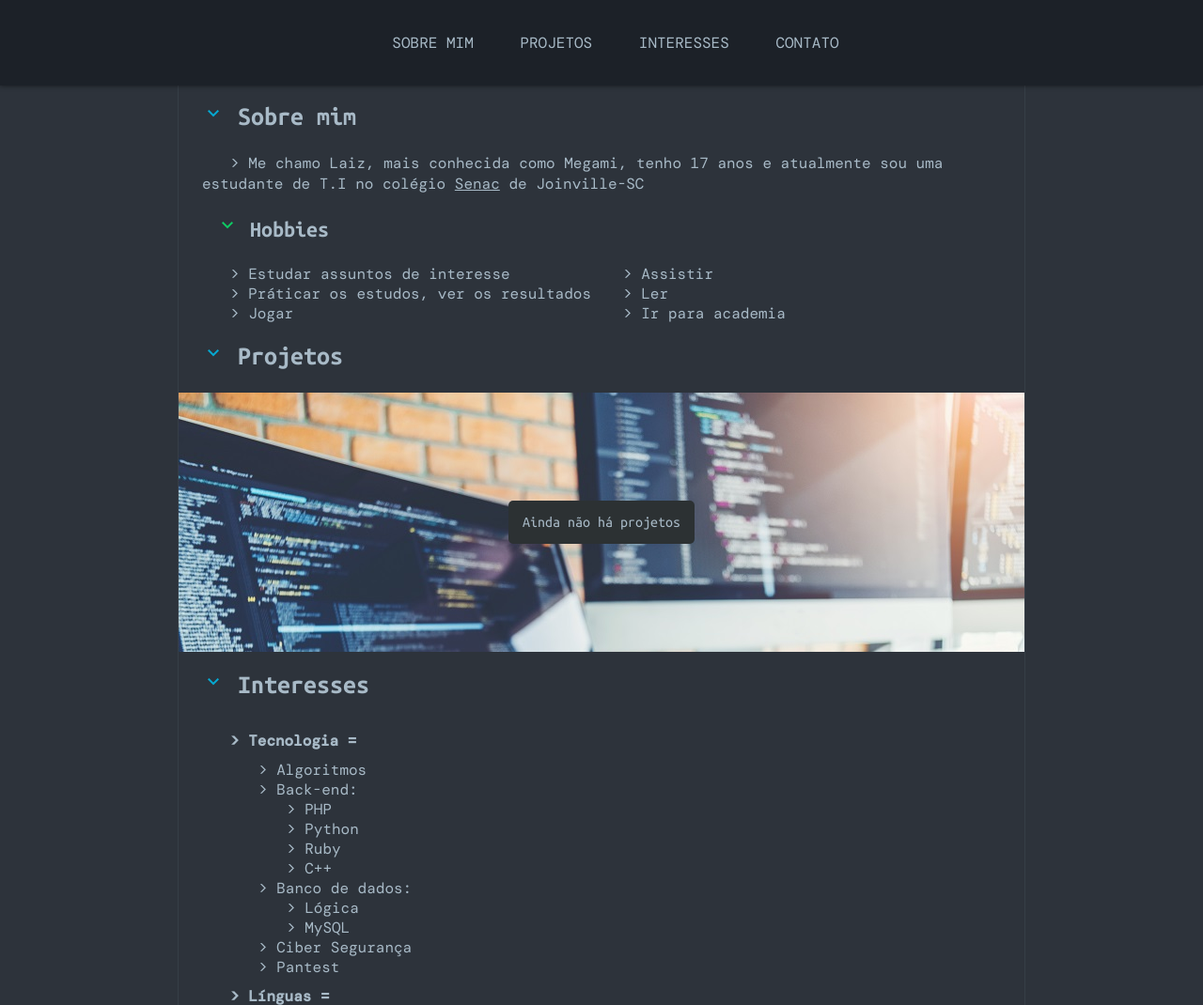
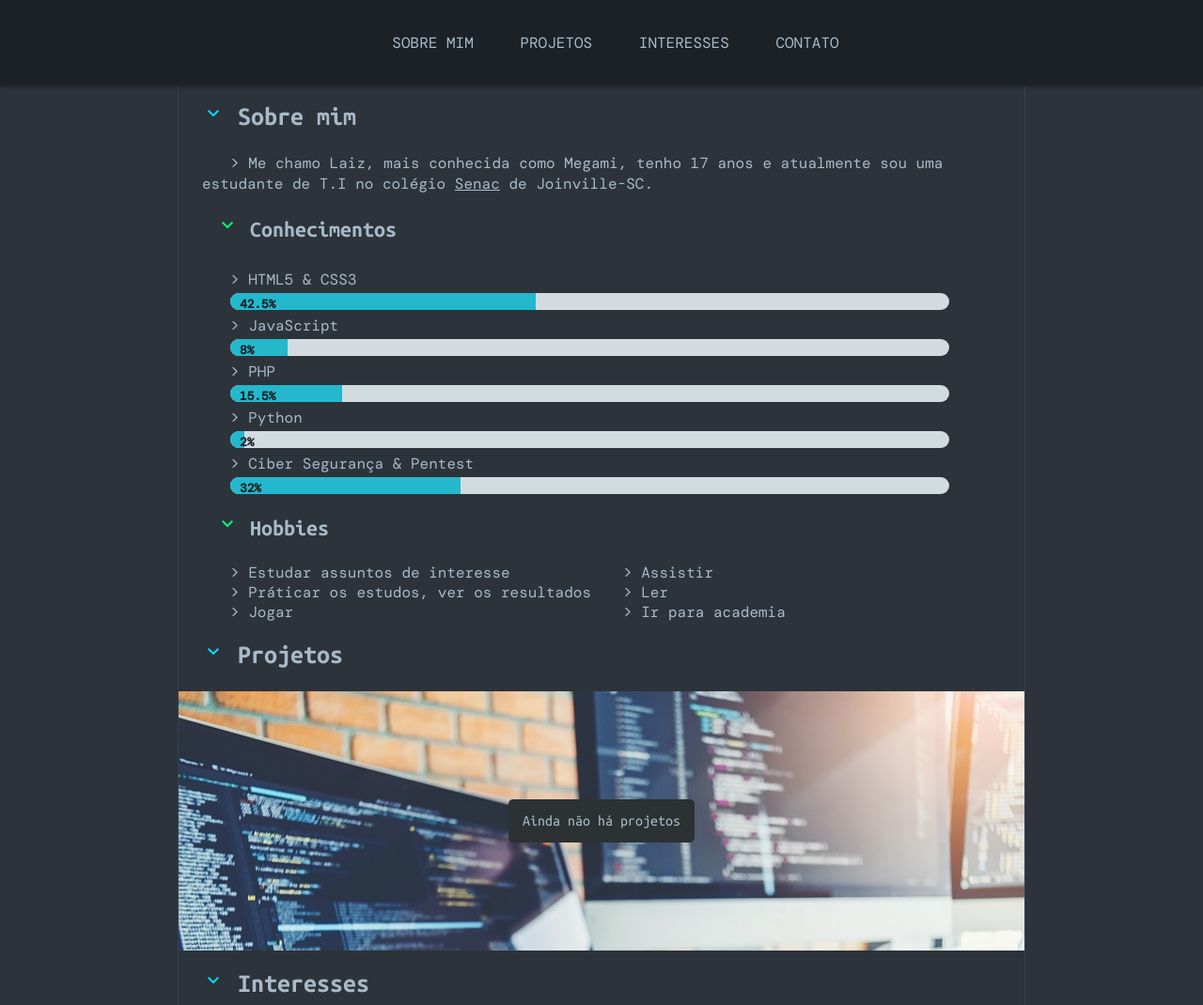
Before and after one commit to MegamiAy/MegamiAy.github.io, a plain HTML site: page index.html in a window 1280 px wide. Shown: the top 1070 px of the page at 94% size. Drawn offline with nearby package versions, Linux system fonts and the light colour scheme.

Commit message:
progress-bars

```diff
--- a/css/style.css
+++ b/css/style.css
@@ -127,6 +127,64 @@ p > a {
     color: var(--color5);
 }
 
+/* experience */
+
+.exp {
+    margin-bottom: 20px;
+    width: 90%;
+    margin-left: 30px;
+}
+
+.bar {
+    background-color: #d2dbe0;
+    border-radius: 10px;
+    height: 18px;
+    overflow: hidden;
+}
+
+.progress-bar {
+    background-color: #24b8cc;
+    height: 18px;
+}
+
+/* bars */
+
+#b1 {
+    width: 42.5%;
+}
+
+#b2 {
+    width: 8%;
+}
+
+#b3 {
+    width: 15.5%;
+}
+
+#b4 {
+    width: 2%;
+}
+
+#b5 {
+    width: 32%;
+}
+
+/* exp others */
+
+.exp strong {
+    font-size: 0.8em;
+    margin-left: 10px;
+    color: var(--color03);
+}
+
+.exp h4 {
+    font-weight: normal;
+    margin-top: 6px;
+    margin-bottom: 4px;
+}
+
+/* PROJS */
+
 .proj {
     background-image: url(/assets/img/b.jpg);
     background-position: left top;
@@ -203,9 +261,9 @@ footer {
 /* TAGS */
 
 h1 span {
-    color: #05aad3;
+    color: /*#05aad3*/ #00e1ff;
 }
 
 h2 span {
-    color: rgb(14, 204, 100);
+    color: #00ff73;
 }
--- a/index.html
+++ b/index.html
@@ -26,10 +26,42 @@
         <article>
             <div class="about" id="ab">
                 <h1><span class="material-symbols-outlined">expand_more</span> Sobre mim</h1>
-                <p>> Me chamo Laiz, mais conhecida como Megami, tenho 17 anos e atualmente sou uma estudante de T.I no colégio <a href="https://portal.sc.senac.br/portal/home/default.aspx" target="_blank">Senac</a> de Joinville-SC</p>
+                <p>> Me chamo Laiz, mais conhecida como Megami, tenho 17 anos e atualmente sou uma estudante de T.I no colégio <a href="https://portal.sc.senac.br/portal/home/default.aspx" target="_blank">Senac</a> de Joinville-SC.</p>
 
-                <!-- <h2><span class="material-symbols-outlined">expand_more</span> Experiência</h2>
-                <p>> Trabalhei no projeto do site de moda de Claire Juliani</p> -->
+                <h2><span class="material-symbols-outlined">expand_more</span> Conhecimentos</h2>
+                <!-- <p class="">> 1ª Linha: baseada no meu <em>nível geral</em> de conhecimentos. 2ª Linha: conhecimentos dentro de certa área. Baseada em quanto sei <em>sobre cada tópico.</em></p> -->
+                <div class="exp">
+                    <h4>> HTML5 & CSS3</h4>
+                    <div class="bar">
+                        <div class="progress-bar" id="b1">
+                            <strong>42.5%</strong>
+                        </div>
+                    </div>
+                    <h4>> JavaScript</h4>
+                    <div class="bar">
+                        <div class="progress-bar" id="b2">
+                            <strong>8%</strong>
+                        </div>
+                    </div>
+                    <h4>> PHP</h4>
+                    <div class="bar">
+                        <div class="progress-bar" id="b3">
+                            <strong>15.5%</strong>
+                        </div>
+                    </div>
+                    <h4>> Python</h4>
+                    <div class="bar">
+                        <div class="progress-bar" id="b4">
+                            <strong>2%</strong>
+                        </div>
+                    </div>
+                    <h4>> Ciber Segurança & Pentest</h4>
+                    <div class="bar">
+                        <div class="progress-bar" id="b5">
+                            <strong>32%</strong>
+                        </div>
+                    </div>
+                </div>
 
                 <h2><span class="material-symbols-outlined">expand_more</span> Hobbies</h2>
                 <ul id="hob">
@@ -46,8 +78,11 @@
 
             <h1><span class="material-symbols-outlined">expand_more</span> Projetos</h1>
             <div class="proj" id="pj">
-                <a href="#"><!--Clique aqui para ver meus Projetos--> Ainda não há projetos</a>
+                <a href="#">Ainda não há projetos</a>
             </div>
+
+            <!-- <h2><span class="material-symbols-outlined">expand_more</span> Experiências de trabalho</h2>
+            <p>> Trabalhei no projeto do site de moda de Claire Juliani</p> -->
 
             <!-- INTE -->
 
@@ -61,8 +96,6 @@
                         <ul>
                             <li>PHP</li>
                             <li>Python</li>
-                            <li>Ruby</li>
-                            <li>C++</li>
                         </ul>
                         <li>Banco de dados:</li>
                         <ul>
@@ -70,14 +103,14 @@
                             <li>MySQL</li>
                         </ul>
                         <li>Ciber Segurança</li>
-                        <li>Pantest</li>
+                        <li>Pentest</li>
                     </ul>
                     <li class="sec">Línguas =</li>
                     <ul>
-                        <li>Inglês</li>
+                        <li>Inglês (Foco)</li>
                         <li>Francês</li>
                         <li>Japonês</li>
-                        <li>Latim</li>
+                        <li>Latim (Foco)</li>
                     </ul>
                 </ul>
             </div>
```
